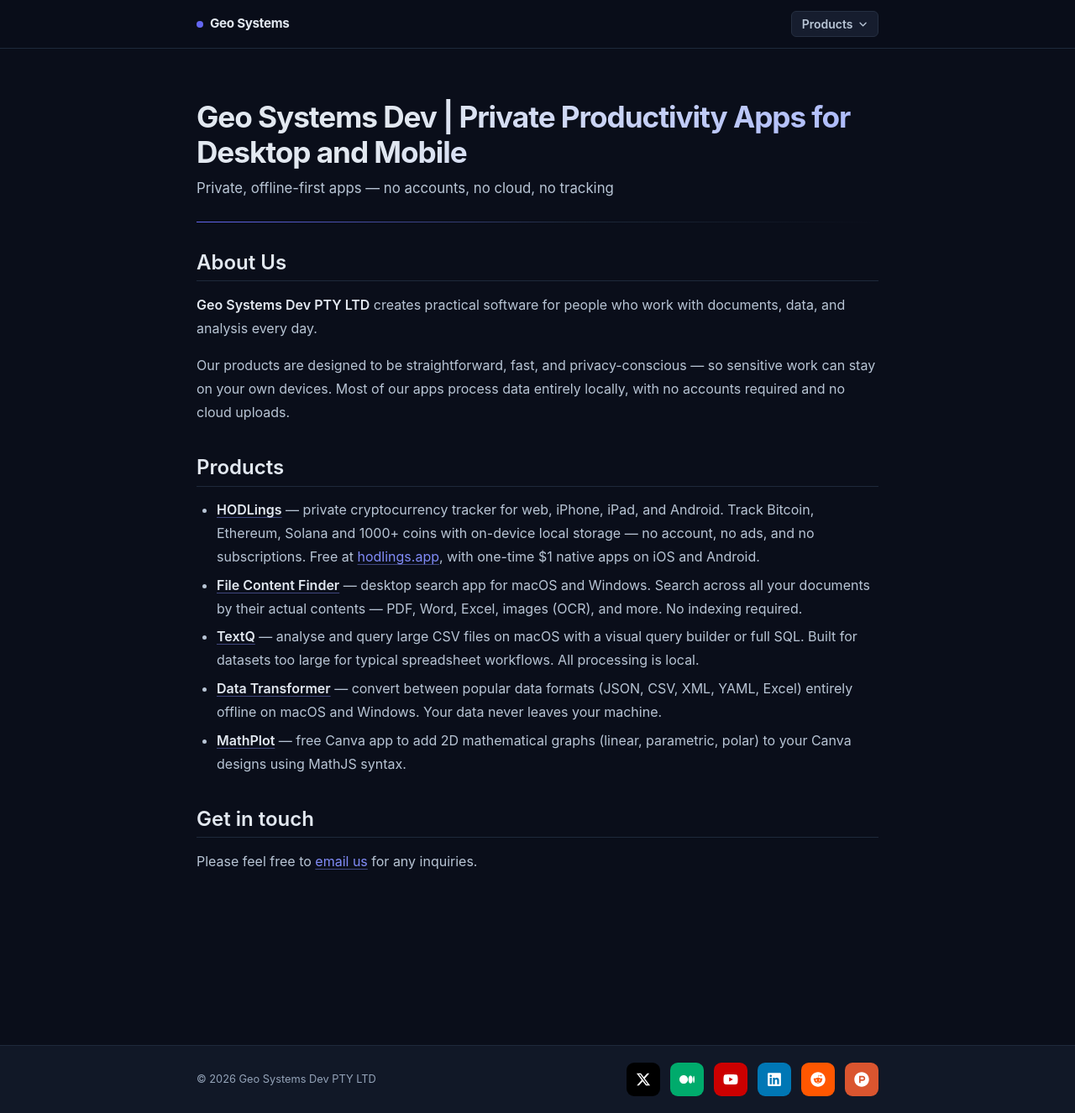
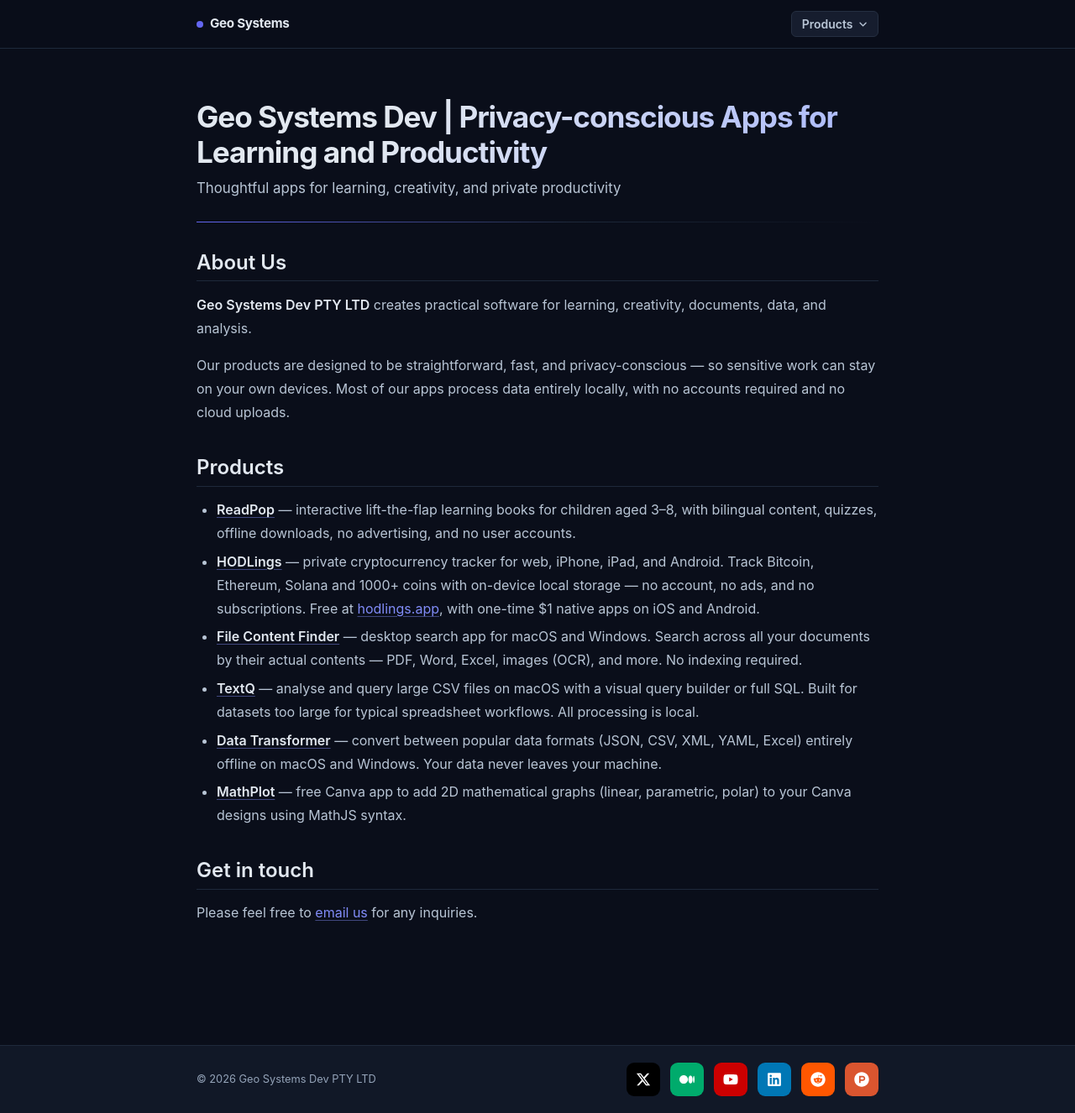
Before and after one commit to geo-systems/geo-systems.github.io, a Jekyll site: the page built from index.md, in a window 1280 px wide and 1326 px high. Shown: the whole window at 84% size. Built offline with Jekyll 4.4.1, drawn with Linux system fonts in a browser that asks for light colours.

Commit message:
refactor

```diff
--- a/_includes/nav.html
+++ b/_includes/nav.html
@@ -5,6 +5,15 @@
       <svg class="nav-chevron" xmlns="http://www.w3.org/2000/svg" viewBox="0 0 448 512" aria-hidden="true" focusable="false"><path fill="currentColor" d="M201.4 374.6c12.5 12.5 32.8 12.5 45.3 0l160-160c12.5-12.5 12.5-32.8 0-45.3s-32.8-12.5-45.3 0L224 306.7 86.6 169.4c-12.5-12.5-32.8-12.5-45.3 0s-12.5 32.8 0 45.3l160 160z"/></svg>
     </button>
     <ul class="nav-dropdown" role="menu">
+      <li role="none">
+        <a href="/products/readpop/" role="menuitem">
+          <img src="/assets/images/logo-readpop-tiny.png" alt="" />
+          <span>
+            <strong>ReadPop</strong>
+            <small>Interactive books for children</small>
+          </span>
+        </a>
+      </li>
       <li role="none">
         <a href="/products/file-content-finder/" role="menuitem">
           <img src="/assets/images/logo-fcf-tiny.png" alt="" />
--- a/index.md
+++ b/index.md
@@ -1,9 +1,9 @@
 ---
 layout: default
 canonical_url: https://www.geosystemsdev.com/
-title: "Geo Systems Dev | Private Productivity Apps for Desktop and Mobile"
-subtitle: "Private, offline-first apps — no accounts, no cloud, no tracking"
-description: "Geo Systems Dev builds privacy-focused productivity apps for document search, CSV analysis, data conversion, crypto portfolio tracking, and math plotting across desktop and mobile platforms."
+title: "Geo Systems Dev | Privacy-conscious Apps for Learning and Productivity"
+subtitle: "Thoughtful apps for learning, creativity, and private productivity"
+description: "Geo Systems Dev builds privacy-conscious educational and productivity apps for children, families, creators, and professionals across desktop, mobile, and web."
 tags:
     - offline-first software
     - privacy-first apps
@@ -21,9 +21,10 @@ keywords:
     - private crypto portfolio tracker
     - canva math plotting app
     - app store productivity apps
+    - educational reading app for children
     - microsoft store productivity apps
     - offline desktop apps for mac and windows
-last_modified_at: 2026-03-27
+last_modified_at: 2026-09-07
 image:
     path: https://www.geosystemsdev.com/assets/images/store-badges/download_apple_store_320.png
     alt: "Geo Systems Dev builds private offline-first software"
@@ -33,12 +34,13 @@ image:
 
 <h2>About Us</h2>
 
-<strong>Geo Systems Dev PTY LTD</strong> creates practical software for people who work with documents, data, and analysis every day.
+<strong>Geo Systems Dev PTY LTD</strong> creates practical software for learning, creativity, documents, data, and analysis.
 
 Our products are designed to be straightforward, fast, and privacy-conscious — so sensitive work can stay on your own devices. Most of our apps process data entirely locally, with no accounts required and no cloud uploads.
 
 <h2>Products</h2>
 
+- [**ReadPop**](/products/readpop/) — interactive lift-the-flap learning books for children aged 3–8, with bilingual content, quizzes, offline downloads, no advertising, and no user accounts.
 - [**HODLings**](/products/hodlings/) — private cryptocurrency tracker for web, iPhone, iPad, and Android. Track Bitcoin, Ethereum, Solana and 1000+ coins with on-device local storage — no account, no ads, and no subscriptions. Free at [hodlings.app](https://hodlings.app), with one-time $1 native apps on iOS and Android.
 - [**File Content Finder**](/products/file-content-finder/) — desktop search app for macOS and Windows. Search across all your documents by their actual contents — PDF, Word, Excel, images (OCR), and more. No indexing required.
 - [**TextQ**](/products/textq/) — analyse and query large CSV files on macOS with a visual query builder or full SQL. Built for datasets too large for typical spreadsheet workflows. All processing is local.
@@ -55,7 +57,7 @@ Please feel free to <a href="mailto:support@geosystemsdev.com">email us</a> for
     "@type": "Organization",
     "name": "Geo Systems Dev PTY LTD",
     "url": "https://www.geosystemsdev.com/",
-    "description": "Geo Systems Dev PTY LTD builds private, offline-first productivity software.",
+    "description": "Geo Systems Dev PTY LTD builds privacy-conscious educational and productivity software.",
     "sameAs": [
         "https://www.geosystemsdev.com/"
     ]
@@ -71,30 +73,36 @@ Please feel free to <a href="mailto:support@geosystemsdev.com">email us</a> for
         {
             "@type": "ListItem",
             "position": 1,
+            "url": "https://www.geosystemsdev.com/products/readpop/",
+            "name": "ReadPop"
+        },
+        {
+            "@type": "ListItem",
+            "position": 2,
             "url": "https://www.geosystemsdev.com/products/file-content-finder/",
             "name": "File Content Finder"
         },
         {
             "@type": "ListItem",
-            "position": 2,
+            "position": 3,
             "url": "https://www.geosystemsdev.com/products/textq/",
             "name": "TextQ"
         },
         {
             "@type": "ListItem",
-            "position": 3,
+            "position": 4,
             "url": "https://www.geosystemsdev.com/products/data-transformer/",
             "name": "Data Transformer"
         },
         {
             "@type": "ListItem",
-            "position": 4,
+            "position": 5,
             "url": "https://www.geosystemsdev.com/products/hodlings/",
             "name": "HODLings"
         },
         {
             "@type": "ListItem",
-            "position": 5,
+            "position": 6,
             "url": "https://www.geosystemsdev.com/products/math-plot/",
             "name": "MathPlot"
         }
```
Also changed, not shown: products/readpop/index.md (added, +44 -0 lines), products/readpop/privacy-policy.md (added, +73 -0 lines), products/readpop/support.md (added, +30 -0 lines), products/readpop/terms-and-conditions.md (added, +78 -0 lines), assets/images/logo-readpop-tiny.png (added).
